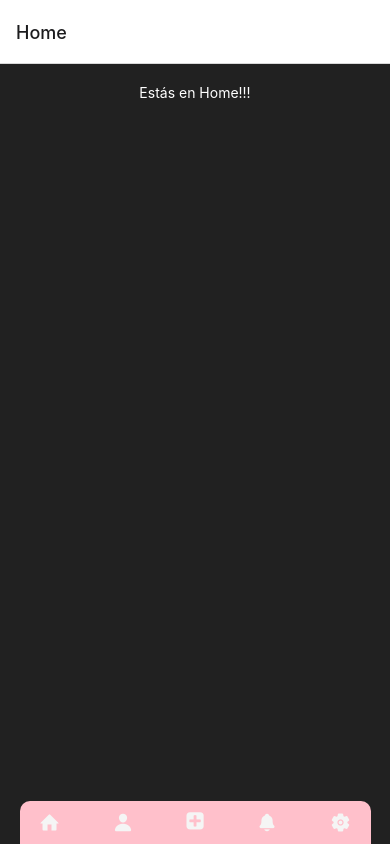
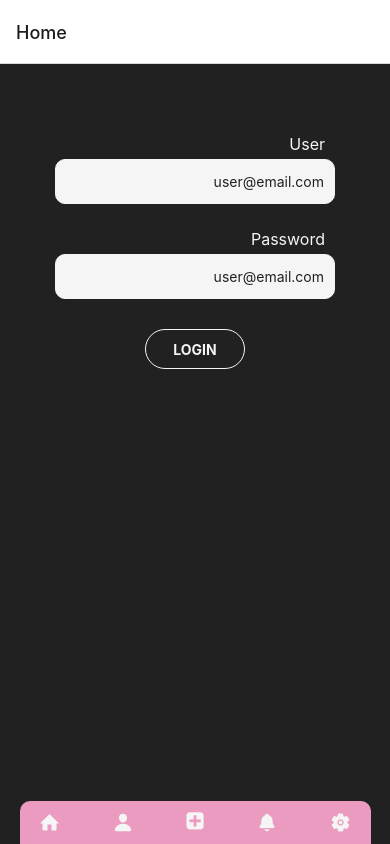
Before and after one commit to escuderoemanuel/ReactNativeLogin, a React Native app: screen /Home in a window 390 px wide. Built offline with nearby package versions, Linux system fonts and the light colour scheme.

Commit message:
Login Styles

```diff
--- a/App.js
+++ b/App.js
@@ -1,6 +1,6 @@
 import { StatusBar } from 'expo-status-bar';
 import { StyleSheet, Text, View } from 'react-native';
-import Navigator from './navigation/Navigator';
+import Navigator from './src/navigation/Navigator';
 
 export default function App() {
   return (
--- a/screens/Home.jsx
+++ /dev/null
@@ -1,24 +0,0 @@
-import { StyleSheet, Text, View, Pressable } from 'react-native'
-import React from 'react'
-import Navbar from '../components/Navbar'
-const Home = ({ navigation }) => {
-  return (
-    <View style={styles.home}>
-      <Text style={styles.homeText}>Estás en Home!!!</Text>
-    </View >
-  )
-}
-
-export default Home
-
-const styles = StyleSheet.create({
-  home: {
-    backgroundColor: '#212121',
-    flex: 1,
-    alignItems: 'center',
-    padding: 20
-  },
-  homeText: {
-    color: 'white',
-  }
-})
--- a/components/Button.jsx
+++ b/src/components/Button.jsx
@@ -1,10 +1,11 @@
 import { TouchableOpacity, StyleSheet, Text, View } from 'react-native'
+import { colors } from '../global/colors'
 import React from 'react'
 
-const Button = ({ text, onPress }) => {
+const Button = ({ text, onPress, backgroundColor, color }) => {
   return (
-    <TouchableOpacity style={styles.button} onPress={onPress}>
-      <Text style={styles.buttonText}>{text}</Text>
+    <TouchableOpacity style={[styles.button, { backgroundColor: backgroundColor ?? '#212121' }]} onPress={onPress}>
+      <Text style={[styles.buttonText, { color: color ?? 'whitesmoke' }]}>{text}</Text>
     </TouchableOpacity>
   )
 }
@@ -17,17 +18,15 @@ const styles = StyleSheet.create({
     height: 40,
     alignItems: 'center',
     justifyContent: 'center',
-    backgroundColor: '#353535',
     borderRadius: 20,
-    borderColor: 'whitesmoke',
-    borderWidth: 2,
+    borderColor: colors.ligth,
+    borderWidth: 1.5,
     margin: 5,
 
   },
   buttonText: {
     fontSize: 14,
     fontWeight: 'bold',
-    color: 'whitesmoke',
     textTransform: 'uppercase',
   }
 })
--- a/components/Navbar.jsx
+++ b/src/components/Navbar.jsx
@@ -33,7 +33,7 @@ const styles = StyleSheet.create({
     justifyContent: 'space-between',
     paddingHorizontal: 20,
     paddingVertical: 10,
-    backgroundColor: 'pink',
+    backgroundColor: '#eb9ac0',
     borderTopRightRadius: 10,
     borderTopLeftRadius: 10
   },
--- /dev/null
+++ b/src/global/colors.js
@@ -0,0 +1,9 @@
+export const colors = {
+  pink: '#eb9ac0',
+  lightBlue: '#6bb5ff',
+  blue: '#5b75f3',
+  ligth: '#f5f5f5',
+  dark: '#212121',
+  orange: '#fcbb14',
+  golden: '#efb810',
+}
--- /dev/null
+++ b/src/screens/Home.jsx
@@ -0,0 +1,68 @@
+import { StyleSheet, Text, View, Pressable, TextInput } from 'react-native'
+import { colors } from '../global/colors'
+import Navbar from '../components/Navbar'
+import Button from '../components/Button'
+const Home = ({ navigation }) => {
+  return (
+    <View style={styles.homeLogin}>
+      <View style={styles.formContainer}>
+        <Text style={styles.loginText}>User</Text>
+        <TextInput style={styles.inputLogin}
+          placeholder='user@email.com'
+          keyboardType='email-address'
+          autoCapitalize='none'
+          autoCorrect={false}
+          textContentType='emailAddress'
+          returnKeyType='next'
+        />
+
+        <Text style={styles.loginText}>Password</Text>
+        <TextInput style={styles.inputLogin}
+          placeholder='user@email.com'
+          keyboardType='email-address'
+          autoCapitalize='none'
+          autoCorrect={false}
+          textContentType='emailAddress'
+          returnKeyType='next'
+        />
+      </View>
+
+      <Button text='Login' backgroundColor={colors.dark} onPress={() => navigation.navigate('Profile')} />
+    </View >
+  )
+}
+
+export default Home
+
+const styles = StyleSheet.create({
+  homeLogin: {
+    flex: 1,
+    backgroundColor: colors.dark,
+    alignItems: 'center',
+    padding: 20,
+  },
+  formContainer: {
+    width: '80%',
+    marginTop: 50,
+  },
+  loginText: {
+    color: colors.ligth,
+    fontSize: 16,
+    marginHorizontal: 10,
+    textAlign: 'right',
+  },
+  inputLogin: {
+    height: 45,
+    borderWidth: 1,
+    padding: 10,
+    marginTop: 5,
+    marginBottom: 25,
+    borderRadius: 10,
+    borderColor: colors.ligth,
+    color: colors.dark,
+    backgroundColor: colors.ligth,
+    textAlign: 'right',
+    fontWeight: 'light',
+    fontSize: 14,
+  }
+})
```
Also changed, not shown: src/navigation/Navigator.jsx (renamed from navigation/Navigator.jsx), src/screens/Notifications.jsx (renamed from screens/Notifications.jsx), src/screens/Profile.jsx (renamed from screens/Profile.jsx), src/screens/Register.jsx (renamed from screens/Register.jsx), src/screens/Settings.jsx (renamed from screens/Settings.jsx).
